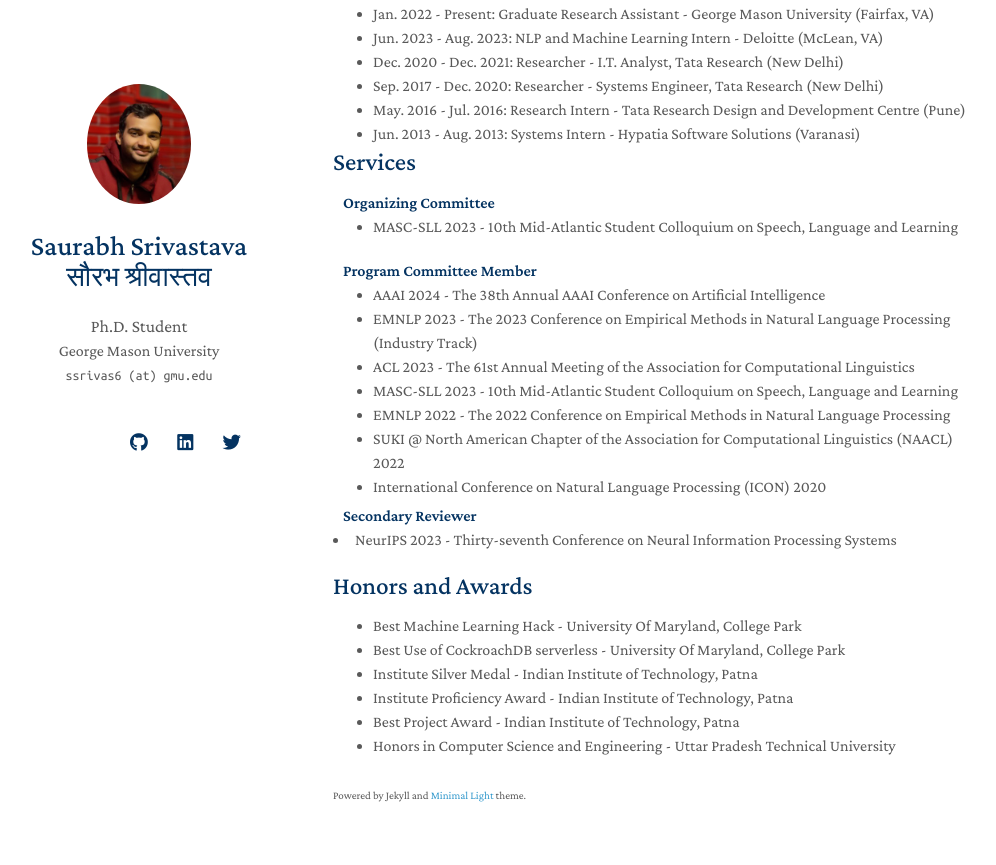
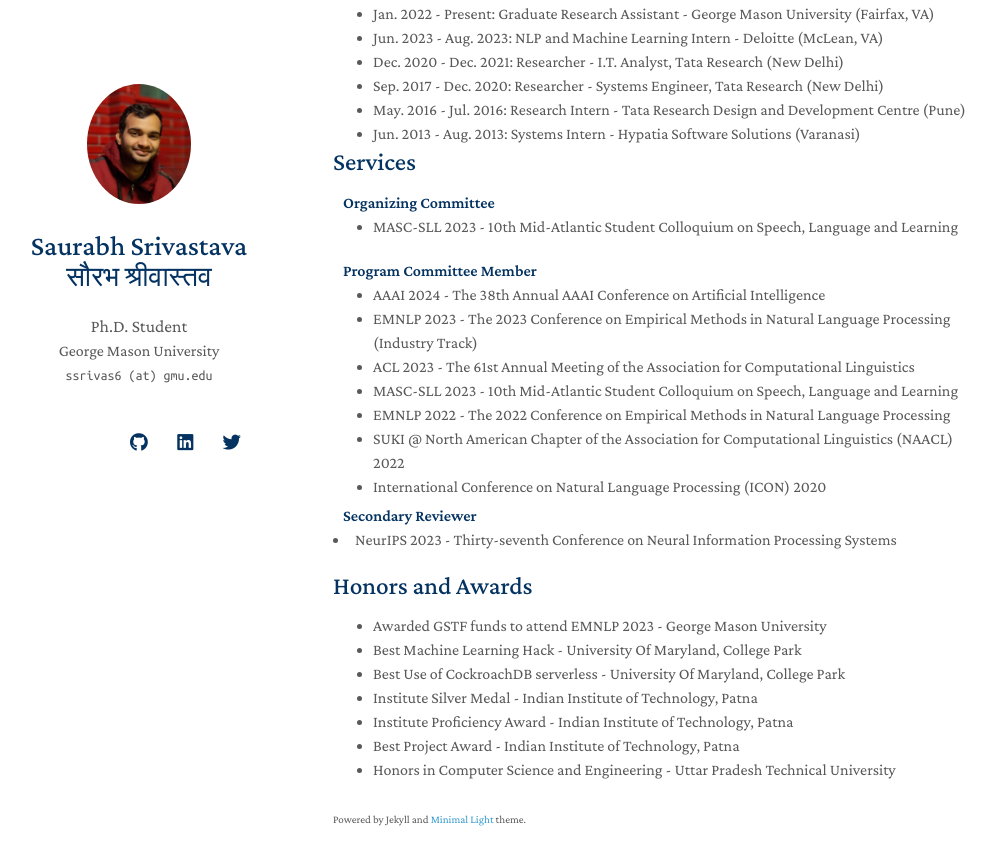
Before and after one commit to salokr/salokr.github.io, a Jekyll site: the page built from index.md, in a window 1280 px wide and 900 px high, scrolled down 3141 px. Shown: the top 865 px of the window, without its empty margins (137-1133 px from the left). Built offline with Jekyll 4.4.1, drawn with Linux system fonts in a browser that asks for light colours; nearby versions of some CDN libraries; a style sheet for code colours, icons or effects is not loaded; our own code applies the rules of GitHub Pages for plain Markdown files.

Commit message:
Update honors.md

```diff
--- a/_includes/honors.md
+++ b/_includes/honors.md
@@ -2,6 +2,7 @@
 
 
 <ul style="margin:0 0 0px;">
+  <li>Awarded GSTF funds to attend EMNLP 2023  - George Mason University </li>
   <li>Best Machine Learning Hack - University Of Maryland, College Park </li>
   <li>Best Use of CockroachDB serverless - University Of Maryland, College Park </li>
   <li>Institute Silver Medal - Indian Institute of Technology, Patna</li>
```
